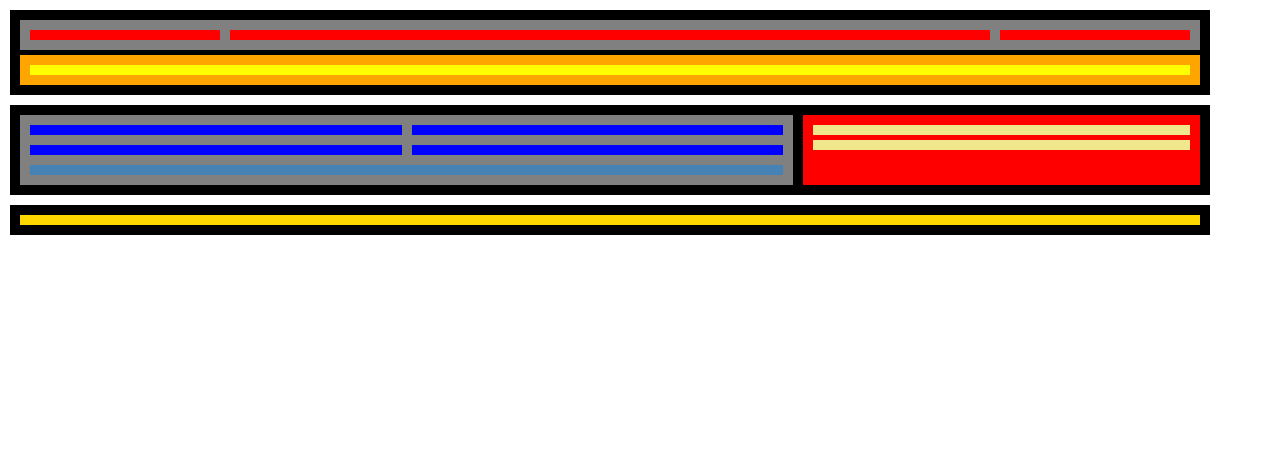
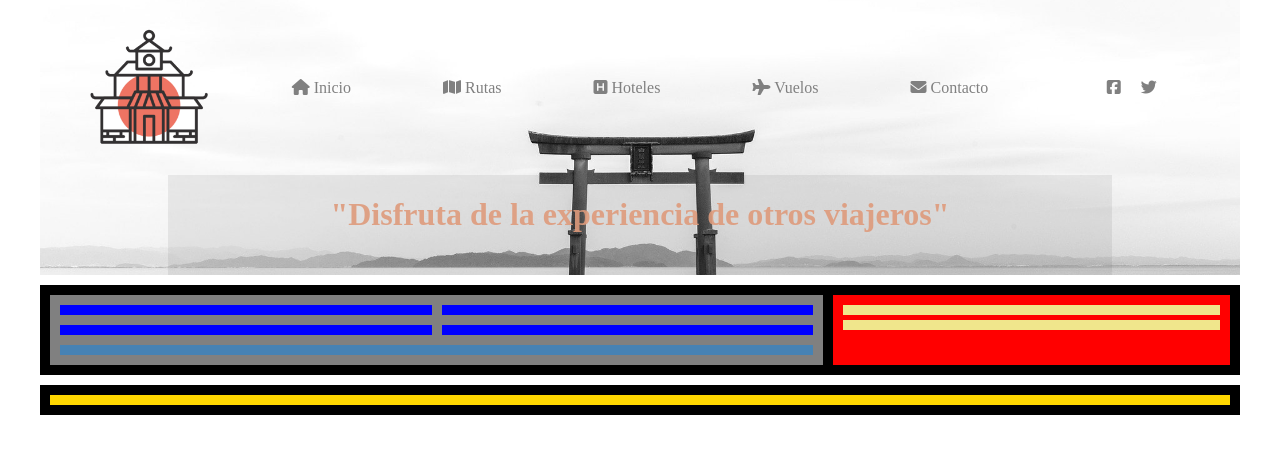
Before and after one commit to mireiamarcet/it-academy-sprint-1, a plain HTML site: page Nivell-2/index.html in a window 1280 px wide. Drawn offline with Linux system fonts and the light colour scheme.

Commit message:
Exercici 4

```diff
--- a/Nivell-2/css/style.css
+++ b/Nivell-2/css/style.css
@@ -1,42 +1,69 @@
 body {
     max-width:1200px;
-    margin: 0;
-    padding: 10px;
+    margin: 0 auto;
+    padding: 0 10px 10px;
+    width: 100%;
+    height: auto;
+}
+
+a:link, a:visited {
+    color: #808080;
+    padding: 2px 5px;
+    text-align: center;
+    text-decoration: none;
+  }
+
+a:hover, a:active {
+    background-color: #808080;
+    color: white;
+}
+
+img {
+    width: 80%;
+    max-height: auto;
 }
 
 /*** MOBILE ***/
 
 /* Header area styles */
 header {
-    background: black;
-    padding: 10px;
+    padding: 10px 10px 0;
+    background-image: url('../images/header.jpg');
+    background-size: cover;
+    background-position: 50% 50%;
+    background-repeat: no-repeat;
 }
 
 header > .top-container {
-    background: grey;
     padding: 10px;
+    align-items: center;
 }
 
 header > .top-container > .header-side-box {
-    background: red;
-    height: 10px; /* we only give this height because there is no content for the moment */
+    display: flex;
+    justify-content: center;
+    gap: 10px;
 }
 
 header > .top-container > .header-middle-box {
-    background: red;
-    height: 10px; /* we only give this height because there is no content for the moment */
     margin: 10px 0; /* margin-top = 10px and margin-bottom = 10px */
+    padding: 0 40px;
+    display: flex;
+    justify-content: space-between;
 }
 
 header > .bottom-container {
-    background: orange;
-    margin-top: 5px;
-    padding: 10px;
+    display: flex;
+    justify-content: center;
+    padding-top: 10px;
 }
 
 header > .bottom-container > .header-main-box {
-    background: yellow;
-    height: 10px; /* we only give this height because there is no content for the moment */
+    background-color: rgb(79,79,79,0.1);
+    text-align: center;
+    width: 80%;
+    color: rgba(222, 154, 123, 0.9);
+    padding-bottom: 20px;
 }
 
 /* Main area styles */
--- a/Nivell-2/index.html
+++ b/Nivell-2/index.html
@@ -2,20 +2,72 @@
 <html>
 
     <head>
-        <title>Nivell 1 - Exercici 1</title>
+        <title>Nivell 2 - Exercici 4</title>
         <link rel="stylesheet" href="css/style.css">
+        <script src="https://kit.fontawesome.com/c6a03986f9.js" crossorigin="anonymous"></script>
     </head>
 
     <body>
 
         <header>
             <div class="top-container">
-                <div class="header-side-box"></div>
-                <div class="header-middle-box"></div>
-                <div class="header-side-box"></div>
+
+                <div class="header-side-box">
+                    <a href="">
+                        <img src="images/logo.png" alt="Japanese logo">
+                    </a>
+                </div>
+
+                <div class="header-middle-box">
+                    <div class="menu-item">
+                        <a href="">
+                            <i class="fa fa-home" aria-hidden="true"></i>
+                            Inicio
+                        </a>
+                    </div>
+                    <div class="menu-item">
+                        <a href="">
+                            <i class="fa fa-map" aria-hidden="true"></i>
+                            Rutas
+                        </a>
+                    </div>
+                    <div class="menu-item">
+                        <a href="">
+                            <i class="fa fa-h-square" aria-hidden="true"></i>
+                            Hoteles
+                        </a>
+                    </div>
+                    <div class="menu-item">
+                        <a href="">
+                            <i class="fa fa-plane" aria-hidden="true"></i>
+                            Vuelos
+                        </a>
+                    </div>
+                    <div class="menu-item">
+                        <a href="">
+                            <i class="fa fa-envelope" aria-hidden="true"></i>
+                            Contacto
+                        </a>
+                    </div>
+                </div>
+
+                <div class="header-side-box">
+                    <a href="">
+                        <div class="facebook">
+                            <i class="fa fa-facebook-square" aria-hidden="true"></i>
+                        </div>
+                    </a>
+                    <a href="">
+                        <div class="twitter">
+                            <i class="fa fa-twitter" aria-hidden="true"></i>
+                        </div>
+                    </a>
+                </div>
             </div>
             <div class="bottom-container">
-                <div class="header-main-box"></div>
+                <div class="header-main-box">
+                    <h1>"Disfruta de la experiencia de otros viajeros"</h1>
+                </div>
             </div>
         </header>
 
```
Also changed, not shown: 1 other file.
